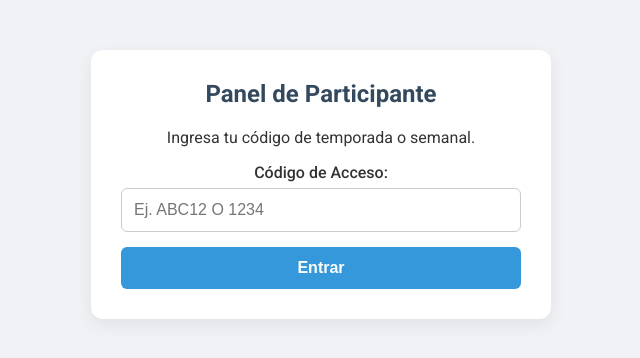
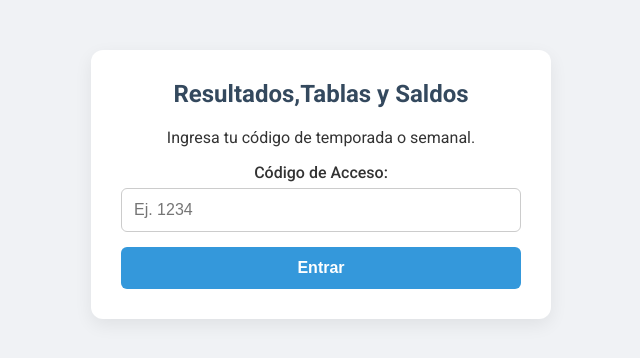
Before and after one commit to eduardowado/QUINIELA-RESULTADOS, a plain HTML site: page index.html in a window 1280 px wide. Shown: the whole page, without its empty margins (319-959 px from the left). Drawn offline with Linux system fonts and the light colour scheme.

Commit message:
Update index.html

```diff
--- a/index.html
+++ b/index.html
@@ -4,7 +4,7 @@
 <head>
     <meta charset="UTF-8">
     <meta name="viewport" content="width=device-width, initial-scale=1.0">
-    <title>Panel de Participante - Quiniela</title>
+    <title>Resultados y Saldos</title>
     <link rel="preconnect" href="https://fonts.googleapis.com">
     <link rel="preconnect" href="https://fonts.gstatic.com" crossorigin>
     <link href="https://fonts.googleapis.com/css2?family=Roboto:wght@400;500;700&display=swap" rel="stylesheet">
@@ -336,11 +336,11 @@
 <body>
     <div class="container">
         <div id="login-screen">
-            <h2>Panel de Participante</h2>
+            <h2>Resultados,Tablas y Saldos</h2>
             <p>Ingresa tu código de temporada o semanal.</p>
             <div class="form-group">
                 <label for="login-codigo">Código de Acceso:</label>
-                <input type="password" id="login-codigo" placeholder="Ej. ABC12 O 1234">
+                <input type="password" id="login-codigo" placeholder="Ej. 1234">
             </div>
             <button id="btn-login" class="btn-primary" style="width:100%;">Entrar</button>
             <div id="mensaje-login"></div>
@@ -351,7 +351,7 @@
                 <button id="btn-logout">Salir</button>
             </header>
             <nav class="tab-nav">
-                <button class="tab-button active" data-tab="tab-resultados-publicos">Resultados de Todos</button>
+                <button class="tab-button active" data-tab="tab-resultados-publicos">Resultados </button>
                 <button class="tab-button" id="btn-tab-general" data-tab="tab-tabla-general">Tabla General</button>
                 <button class="tab-button" data-tab="tab-saldos">Mis Saldos</button>
             </nav>
```
